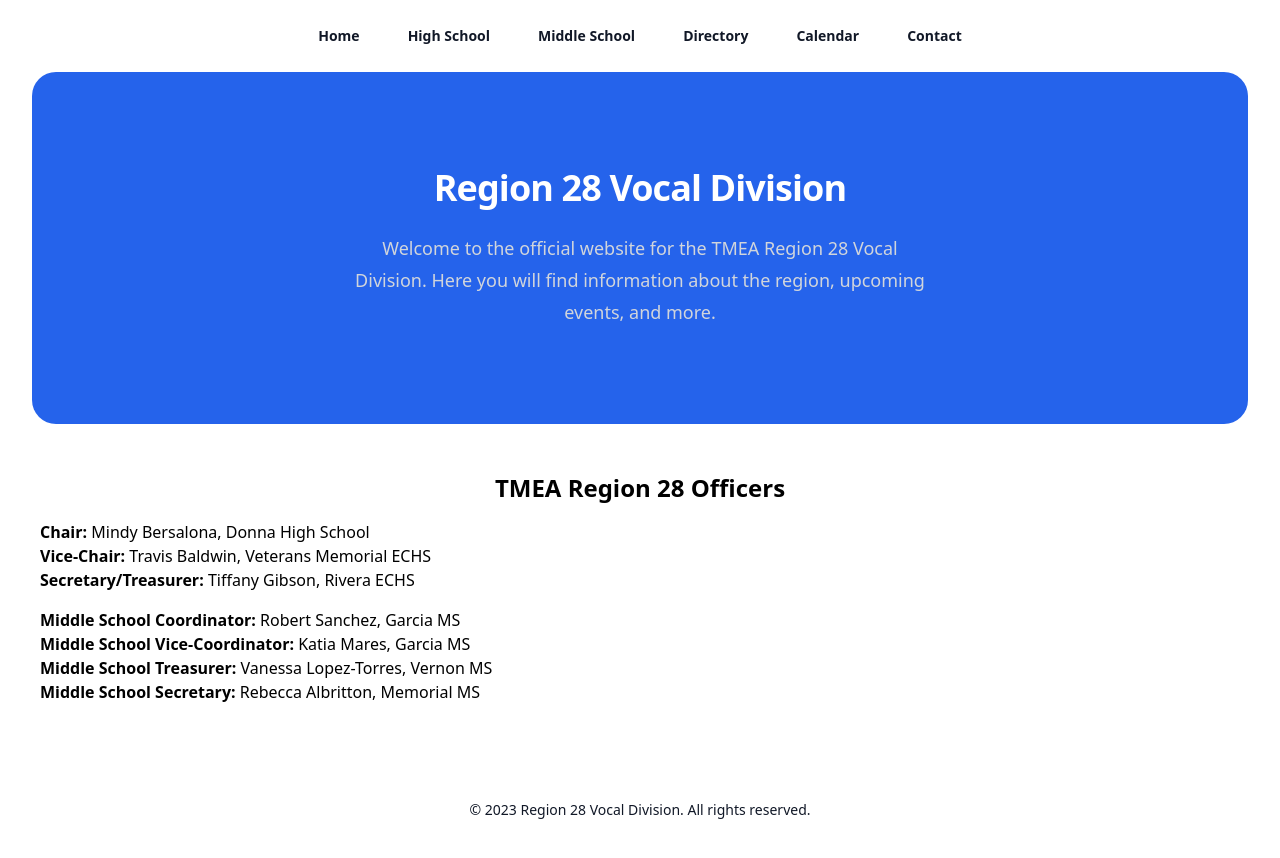
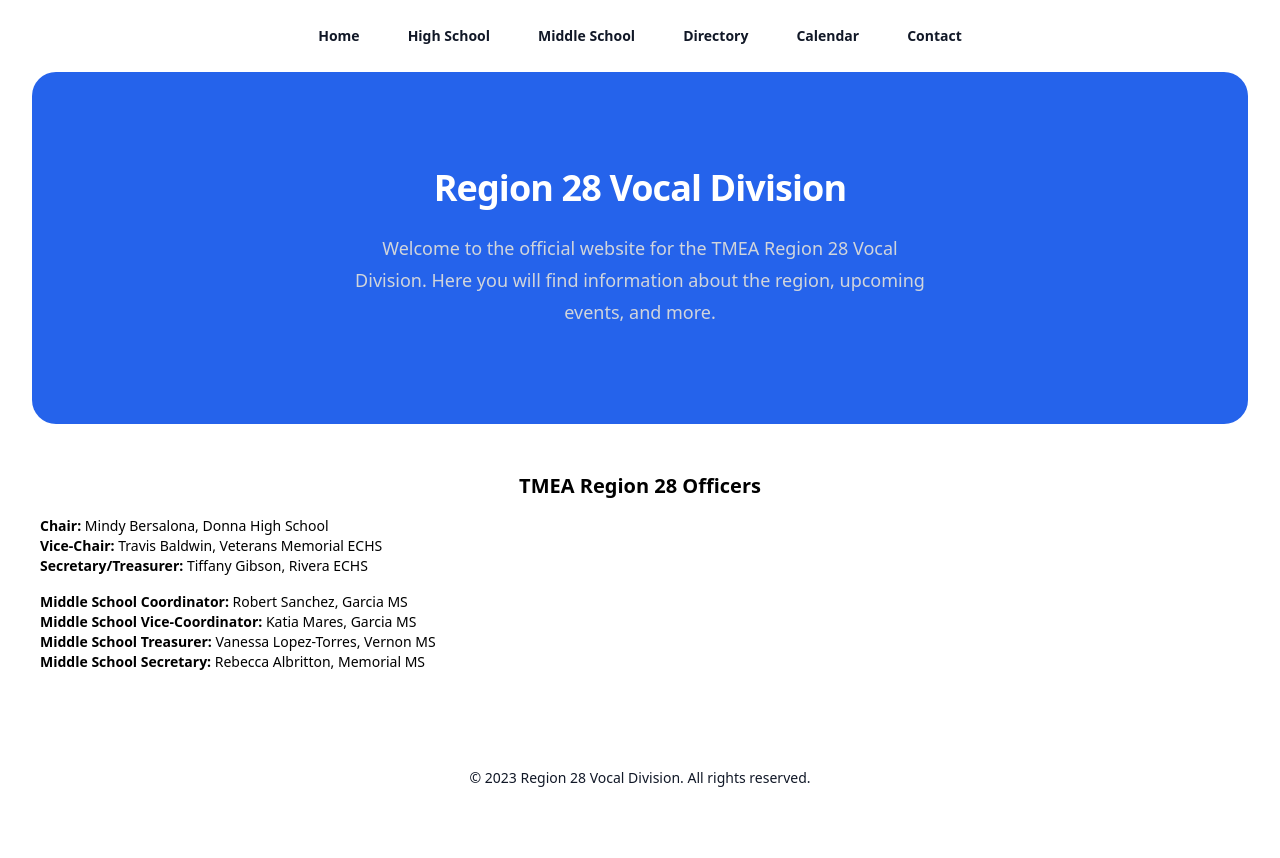
Before and after one commit to jwhitney2209/region-28-vite, a React (Vite) app: page / in a window 1280 px wide. Shown: the top 858 px of the page. After the commit the page ends 836 px from the top, so only its background shows below. Built offline with nearby package versions, Linux system fonts and the light colour scheme.

Commit message:
adjusted text size on homepage

```diff
--- a/src/pages/Home.jsx
+++ b/src/pages/Home.jsx
@@ -5,10 +5,10 @@
       <div>
         <Hero />
         <div className="mx-auto max-w-7xl sm:px-6 lg:px-8 py-12">
-          <h1 className="font-semibold text-2xl text-center">
+          <h1 className="font-semibold text-xl text-center">
             TMEA Region 28 Officers
           </h1>
-          <div className="px-2 py-4 sm:text-left text-center">
+          <div className="px-2 py-4 text-sm sm:text-left text-center">
             <h1 className="font-semibold">
               Chair:{" "}
               <span className="font-normal">
@@ -26,7 +26,7 @@
               <span className="font-normal">Tiffany Gibson, Rivera ECHS</span>
             </h1>
           </div>
-          <div className="px-2 sm:text-left text-center">
+          <div className="px-2 text-sm sm:text-left text-center">
             <h1 className="font-semibold">
               Middle School Coordinator:{" "}
               <span className="font-normal">
```
